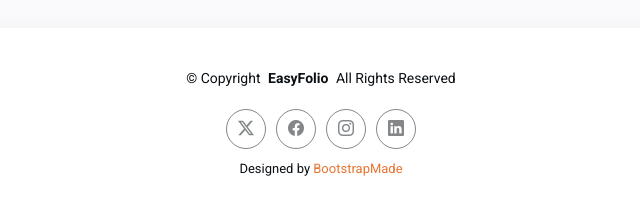
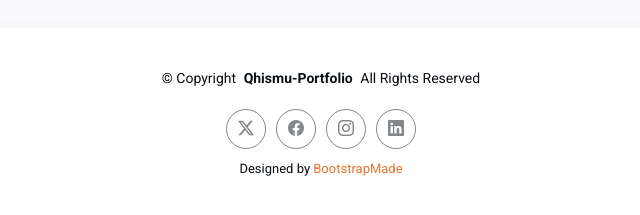
Before and after one commit to qhismuuu/cv, a plain HTML site: page index.html in a window 1280 px wide. Shown: the part 8736-8951 px from the top of the page, 319-959 px from the left. Drawn offline with Linux system fonts and the light colour scheme.

```diff
--- a/index.html
+++ b/index.html
@@ -948,7 +948,7 @@
 
     <div class="container">
       <div class="copyright text-center ">
-        <p>© <span>Copyright</span> <strong class="px-1 sitename">EasyFolio</strong> <span>All Rights Reserved</span></p>
+        <p>© <span>Copyright</span> <strong class="px-1 sitename">Qhismu-Portfolio</strong> <span>All Rights Reserved</span></p>
       </div>
       <div class="social-links d-flex justify-content-center">
         <a href=""><i class="bi bi-twitter-x"></i></a>
```
